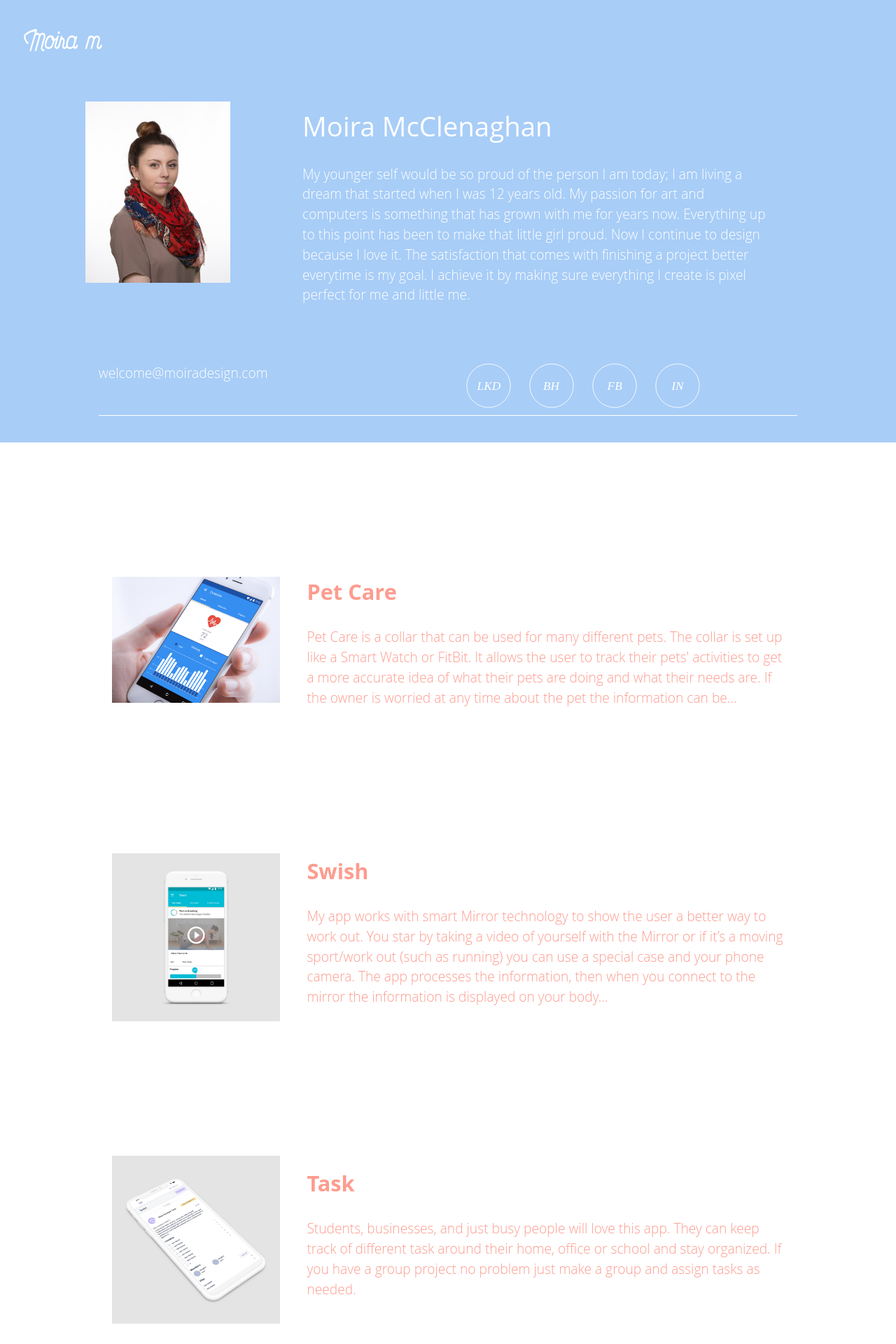
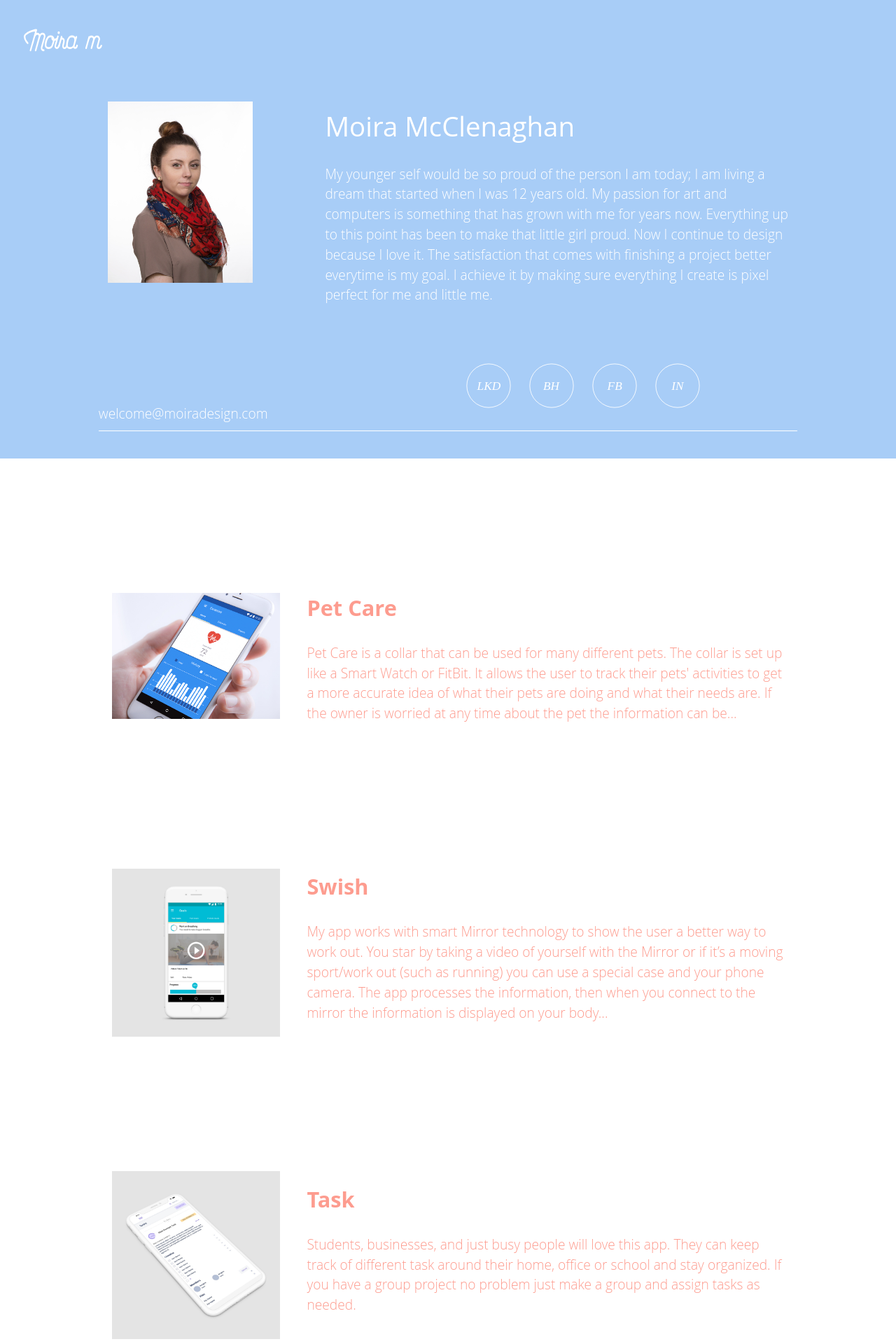
Before and after one commit to Moira2332/moiradesign, a Jekyll site: the page built from index.html, in a window 1280 px wide. Shown: the top 1920 px of the page at 70% size. Built offline with Jekyll 4.4.1, drawn with Linux system fonts in a browser that asks for light colours; Markdown is read by kramdown in place of the engine named in the settings.

Commit message:
small fix

```diff
--- a/css/main.css
+++ b/css/main.css
@@ -274,11 +274,14 @@ footer {
 
   .me {
     padding-top: 3rem;
-    margin: 0;
+    margin: auto;
+    width: 40%;
   }
 
-  .main-bottom {
+  .email {
     margin: auto;
+    padding-left: 9rem;
+    padding-top: 3rem;
   }
 
   .square2 {
```
